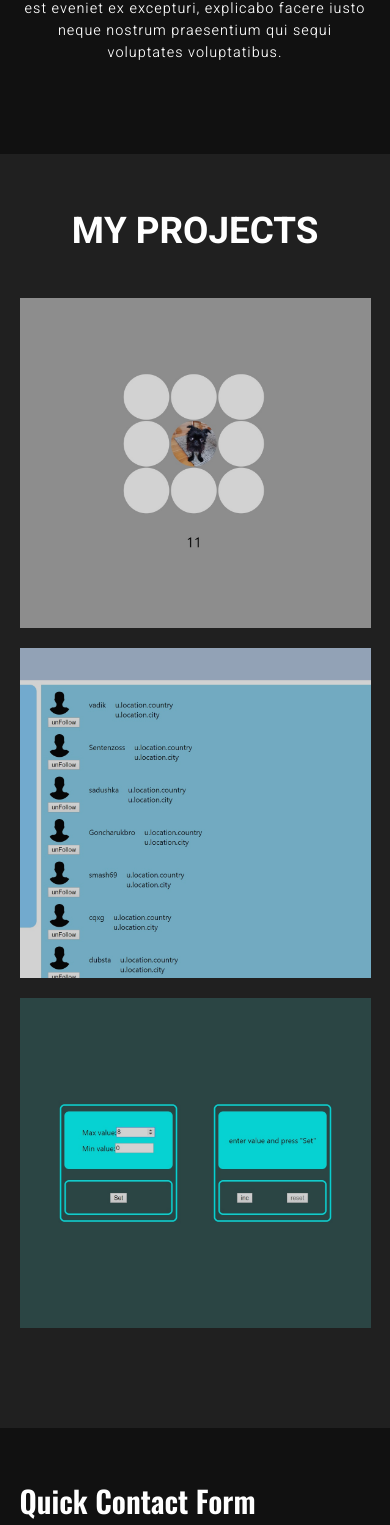
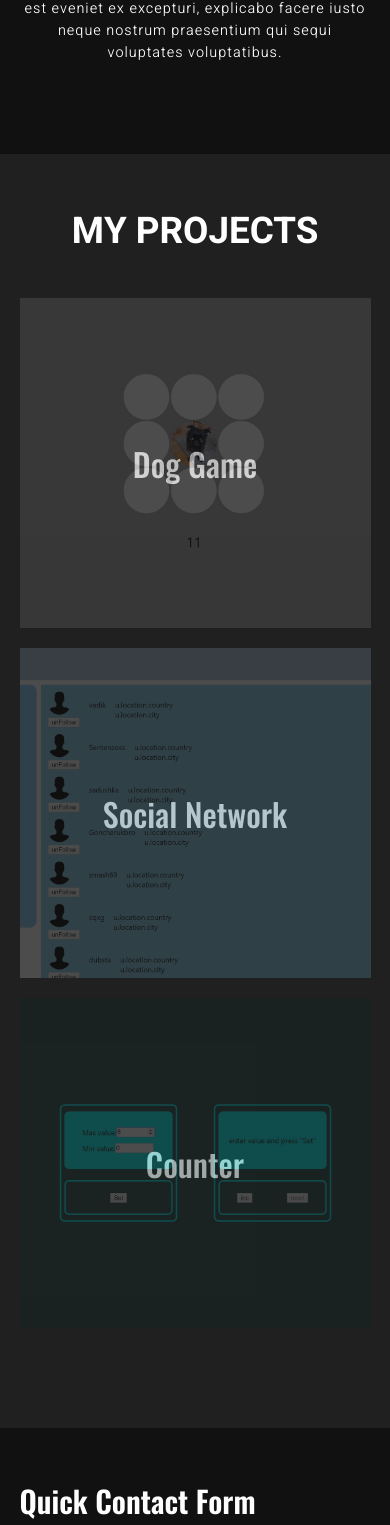
Before and after one commit to ArtemSpiridovich/portfolio, a React (Create React App) app: page / in a window 390 px wide. Shown: the part 3276-4801 px from the top of the page. Built offline with nearby package versions, Linux system fonts and the light colour scheme.

Commit message:
main text animation fixed

```diff
--- a/src/components/Myproject/Myworks.module.css
+++ b/src/components/Myproject/Myworks.module.css
@@ -151,6 +151,17 @@
     .myworks {
         height:250px;
     }
+    .textName1::after {
+        top:0;
+    }
+
+    .textName2::after {
+        top:0;
+    }
+
+    .textName3::after {
+        top:0;
+    }
 }
 @media screen and (max-width: 480px) {
     .myworks {
--- a/src/components/main/Main.module.css
+++ b/src/components/main/Main.module.css
@@ -144,10 +144,10 @@
 
 @media screen and (max-width: 529px) {
     .hello {
-        width: 160px;
+        width: 170px;
     }
     .hello::after {
         top: 16px;
-        right: -75px;
+        right: -65px;
     }
 }
```
